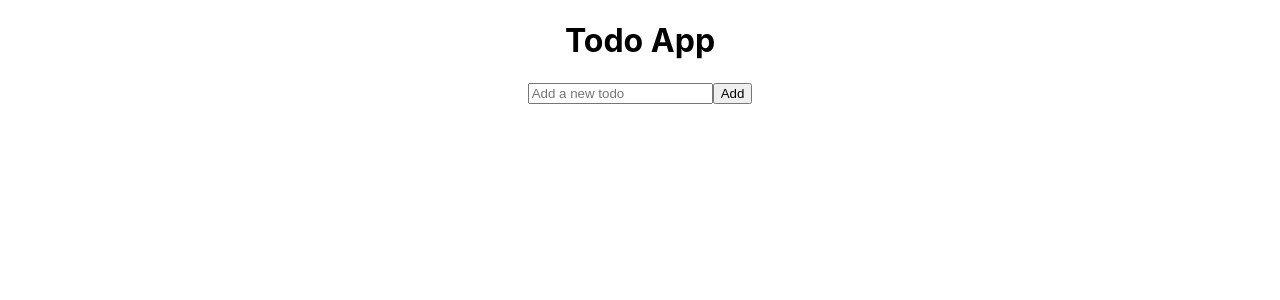
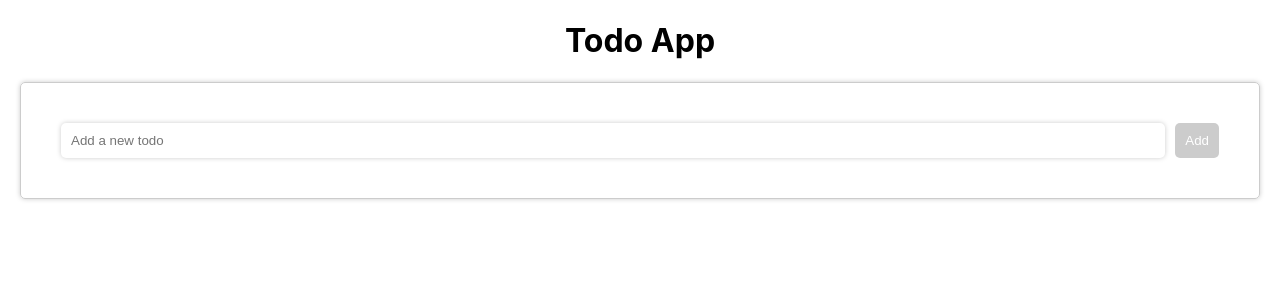
Before and after one commit to KJR020/ReactTraining, a React (Create React App) app: page / in a window 1280 px wide. Shown: the top 300 px of the page. Built offline with nearby package versions, Linux system fonts and the light colour scheme.

Commit message:
cssを追加

```diff
--- a/src/App.js
+++ b/src/App.js
@@ -1,6 +1,7 @@
 import React from 'react';
 import './App.css';
 import TodoList from './components/TodoList';
+
 
 function App() {
   return (
--- /dev/null
+++ b/src/components/Todo.css
@@ -0,0 +1,41 @@
+.todo {
+    display: flex;
+    justify-content: space-between;
+    align-items: center;
+    padding: 10px;
+    margin: 10px;
+    background-color: #f9f9f9;
+    border-radius: 5px;
+    box-shadow: 0 0 5px #ccc;
+  }
+
+  .todo-text {
+    flex-grow: 1;
+    margin: 0 10px;
+    text-decoration: none;
+    color: #333;
+  }
+
+  .todo-text.completed {
+    text-decoration: line-through;
+    color: #999;
+  }
+
+  .todo-buttons {
+    display: flex;
+    align-items: center;
+  }
+
+  .todo-buttons button {
+    margin: 0 5px;
+    padding: 5px 10px;
+    border: none;
+    border-radius: 5px;
+    background-color: #ccc;
+    color: #fff;
+    cursor: pointer;
+  }
+
+  .todo-buttons button:hover {
+    background-color: #999;
+  }
--- a/src/components/Todo.js
+++ b/src/components/Todo.js
@@ -1,5 +1,6 @@
 import React from 'react'
 import { FaCheck, FaTrash} from 'react-icons/fa'
+import './Todo.css'
 
 const Todo = ({ todo, toggleComplete, deleteTodo, editTodo }) => {
     const handleCheckboxClick = () => {
--- /dev/null
+++ b/src/components/TodoForm.css
@@ -0,0 +1,28 @@
+.todo-form {
+    display: flex;
+    justify-content: space-between;
+    align-items: center;
+    margin: 20px;
+  }
+
+  .todo-form input[type="text"] {
+    flex-grow: 1;
+    padding: 10px;
+    border: none;
+    border-radius: 5px;
+    box-shadow: 0 0 5px #ccc;
+  }
+
+  .todo-form button {
+    margin-left: 10px;
+    padding: 10px;
+    border: none;
+    border-radius: 5px;
+    background-color: #ccc;
+    color: #fff;
+    cursor: pointer;
+  }
+
+  .todo-form button:hover {
+    background-color: #999;
+  }
--- a/src/components/TodoForm.js
+++ b/src/components/TodoForm.js
@@ -1,4 +1,5 @@
 import React, { useState } from 'react';
+import './TodoForm.css';
 
 const TodoForm = ({ addTodo }) => {
   const [value, setValue] = useState('');
@@ -11,14 +12,17 @@ const TodoForm = ({ addTodo }) => {
   };
 
   return (
-    <form onSubmit={handleSubmit}>
+    <form onSubmit={handleSubmit} className="todo-form">
       <input
         type="text"
         value={value}
         onChange={(e) => setValue(e.target.value)}
         placeholder="Add a new todo"
+        className="todo-input"
       />
-      <button type="submit">Add</button>
+      <button type="submit" className="todo-add-button">
+        Add
+      </button>
     </form>
   );
 };
--- /dev/null
+++ b/src/components/TodoList.css
@@ -0,0 +1,81 @@
+/* TodoList.js */
+.todo-container {
+    margin: 20px;
+    padding: 20px;
+    border: 1px solid #ccc;
+    border-radius: 5px;
+    box-shadow: 0 0 5px #ccc;
+  }
+
+  /* Todo.js */
+  .todo {
+    display: flex;
+    justify-content: space-between;
+    align-items: center;
+    padding: 10px;
+    margin: 10px;
+    background-color: #f9f9f9;
+    border-radius: 5px;
+    box-shadow: 0 0 5px #ccc;
+  }
+
+  .todo-text {
+    flex-grow: 1;
+    margin: 0 10px;
+    text-decoration: none;
+    color: #333;
+  }
+
+  .todo-text.completed {
+    text-decoration: line-through;
+    color: #999;
+  }
+
+  .todo-buttons {
+    display: flex;
+    align-items: center;
+  }
+
+  .todo-buttons button {
+    margin: 0 5px;
+    padding: 5px 10px;
+    border: none;
+    border-radius: 5px;
+    background-color: #ccc;
+    color: #fff;
+    cursor: pointer;
+  }
+
+  .todo-buttons button:hover {
+    background-color: #999;
+  }
+
+  /* TodoForm.js */
+  .todo-form {
+    display: flex;
+    justify-content: space-between;
+    align-items: center;
+    margin: 20px;
+  }
+
+  .todo-form input[type="text"] {
+    flex-grow: 1;
+    padding: 10px;
+    border: none;
+    border-radius: 5px;
+    box-shadow: 0 0 5px #ccc;
+  }
+
+  .todo-form button {
+    margin-left: 10px;
+    padding: 10px;
+    border: none;
+    border-radius: 5px;
+    background-color: #ccc;
+    color: #fff;
+    cursor: pointer;
+  }
+
+  .todo-form button:hover {
+    background-color: #999;
+  }
--- a/src/components/TodoList.js
+++ b/src/components/TodoList.js
@@ -1,6 +1,7 @@
 import React, { useState } from 'react';
 import Todo from './Todo';
 import TodoForm from './TodoForm';
+import './TodoList.css';
 
 const TodoList = () => {
   const [todos, setTodos] = useState([]);
@@ -30,7 +31,7 @@ const TodoList = () => {
   };
 
   return (
-    <div>
+    <div className="todo-container">
       <TodoForm addTodo={addTodo} />
       {todos.map((todo) => (
         <Todo
```
